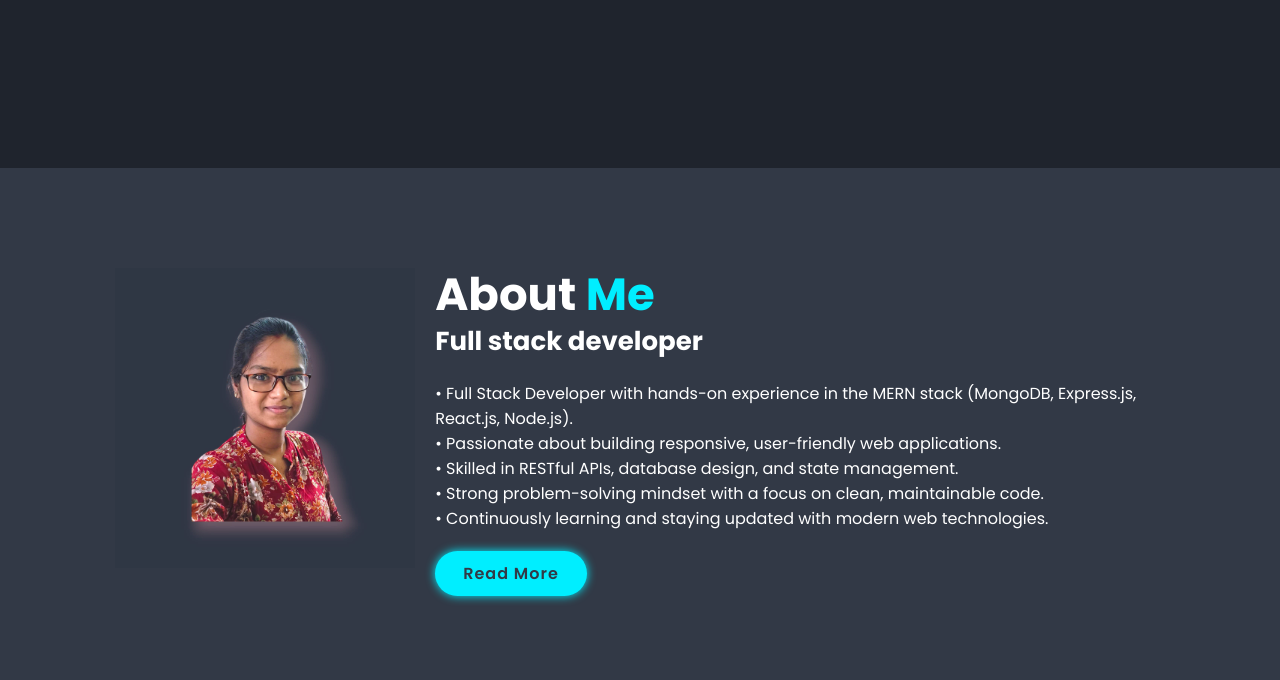
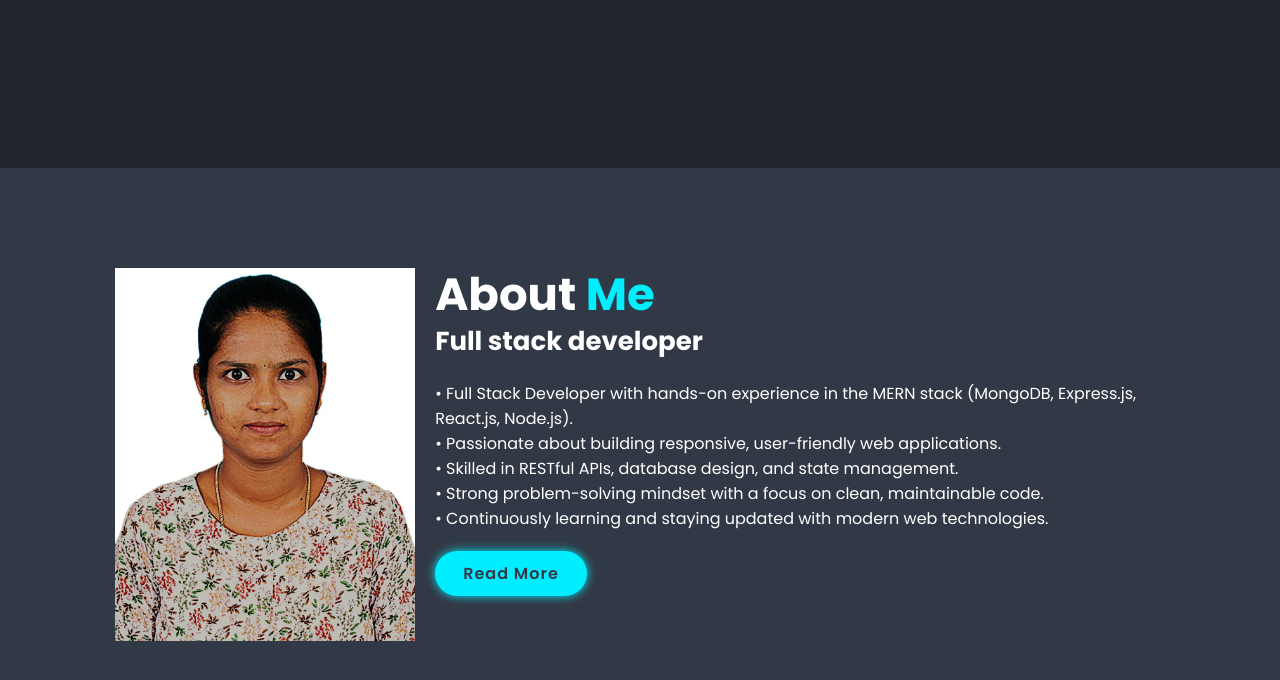
Before and after one commit to jeevaearn/github, a plain HTML site: page index.html in a window 1280 px wide. Shown: the part 632-1312 px from the top of the page. Drawn offline with nearby package versions, Linux system fonts and the light colour scheme.

Commit message:
Update: changed layout in index.html

```diff
--- a/index.html
+++ b/index.html
@@ -43,7 +43,7 @@
             <a href="images/ArulJeevaResume.pdf" download class="btn">Download CV></a>
         </div>
         <div class="home-img">
-            <img src="images/profile.jpg" alt="">
+            <img src="images/profile1.jpg" alt="">
         </div>
 
 
@@ -52,7 +52,7 @@
 
         <section class ="about" id = "about">
             <div class ="about-img">
-                <img src = "images/aboutme.jpg" alt="">
+                <img src = "images/profile1.jpg" alt="">
             </div>
 
              <div class="about-content">
```
Also changed, not shown: images/profile1.jpg (renamed from images/profile.jpg).
